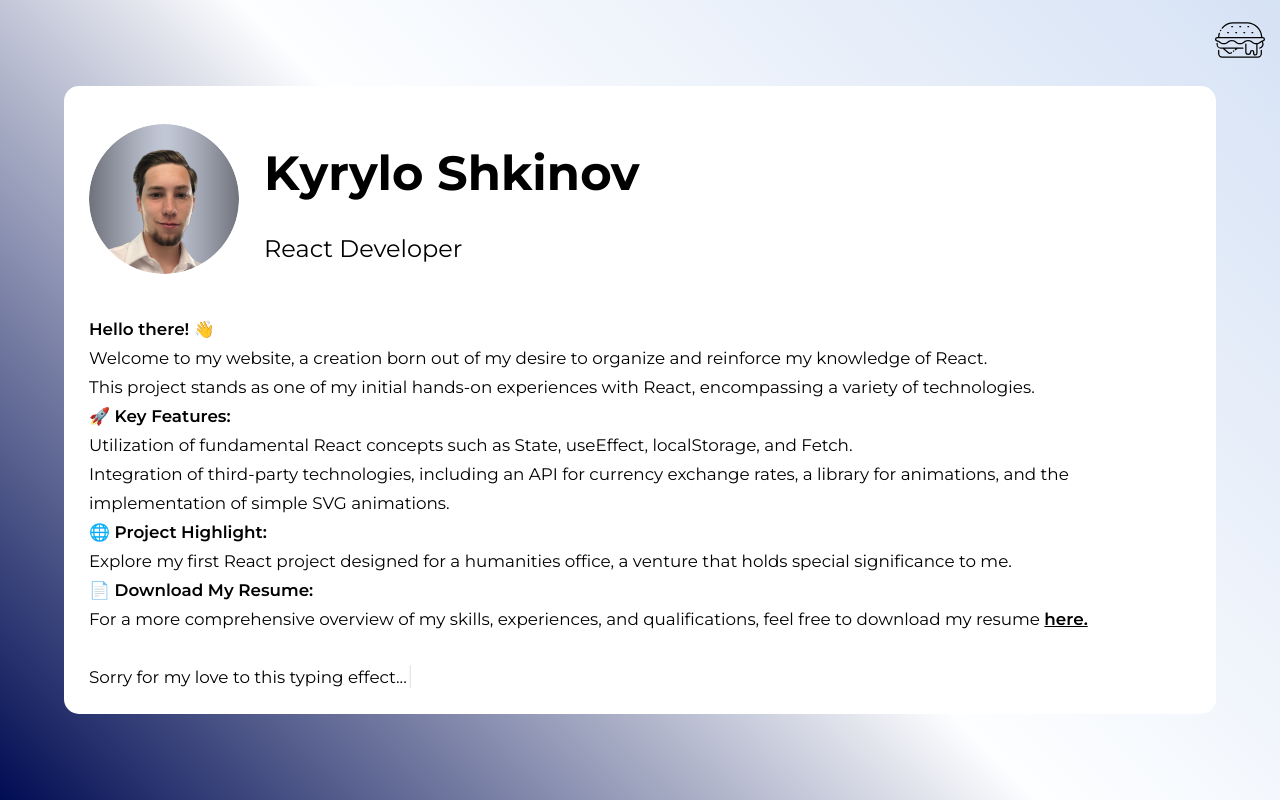
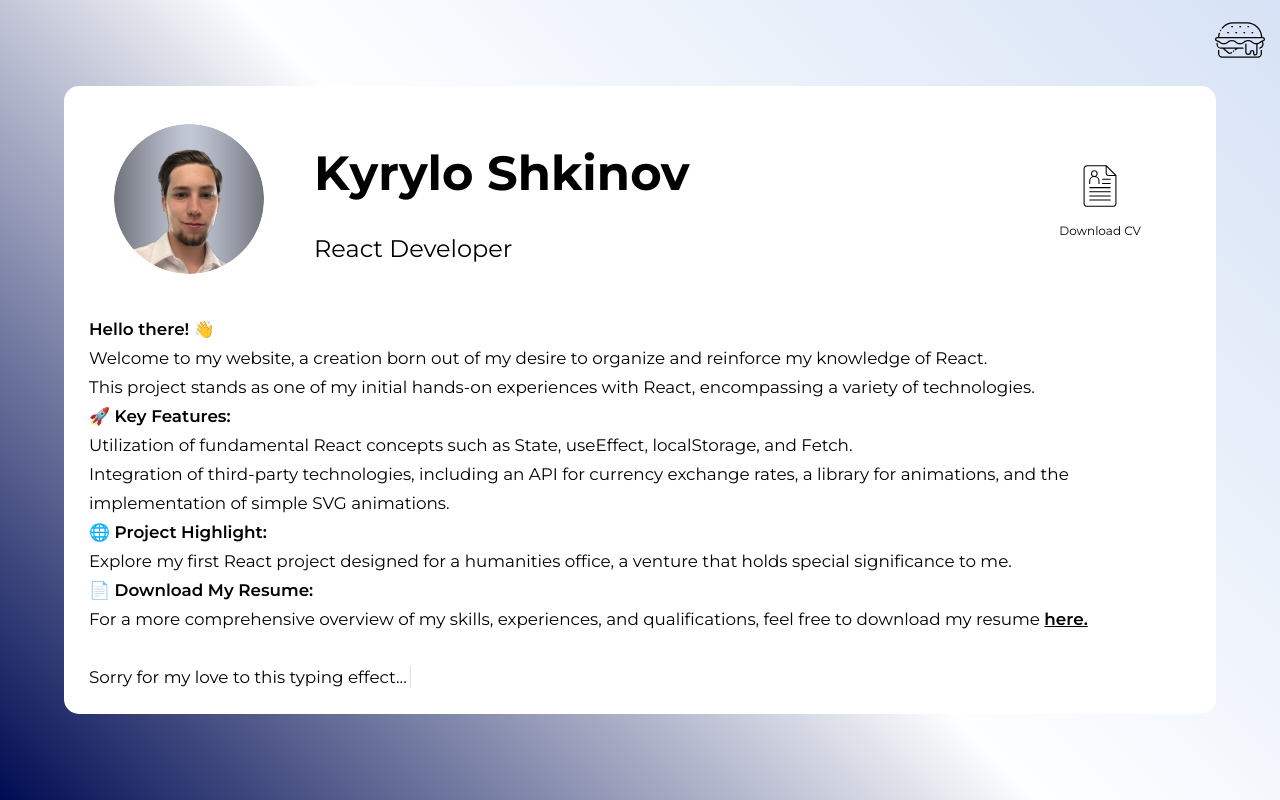
Before and after one commit to Kyrylo-Shkinov/portfolio, a React (Create React App) app: page /portfolio/about in a window 1280 px wide. Built offline with nearby package versions, Linux system fonts and the light colour scheme; no server answers.

Commit message:
add download CV button

```diff
--- a/src/components/Cv.jsx
+++ b/src/components/Cv.jsx
@@ -1,7 +1,7 @@
 import React from "react";
 import profileImg from "../img/profile-pic.png";
 import Typed from 'typed.js';
-
+import cvImg from '../img/resume.svg';
 function Cv() {
     const el = React.useRef(null);
     React.useEffect(() => {
@@ -27,6 +27,12 @@ function Cv() {
                         <h1>Kyrylo Shkinov</h1>
                         <p className="cv-title-text-role">React Developer</p>
                     </div>
+                    <a href="https://drive.google.com/file/d/1zjvLK9q6O7Zid6Wy66Rabx6JCgo-3XHQ/view?usp=drive_link" download target="_blank">
+                        <div className="cv-download">
+                            <img src={cvImg} alt="" />
+                            <p className="cv-download-title">Download CV</p>
+                        </div>
+                    </a>
                 </div>
                 <div className="cv-objective">
                     <span className="cv-objective-text" ref={el}></span>
--- a/src/css/main.css
+++ b/src/css/main.css
@@ -144,6 +144,9 @@ input[type=number]::-webkit-outer-spin-button {
   }
   .converter-numbers-text {
     margin: 15px 0 !important;
+  }
+  .cv-download {
+    right: -30px !important;
   }
 }
 .sidebar {
@@ -795,16 +798,38 @@ input[type=number]::-webkit-outer-spin-button {
 }
 .cv-title {
   display: flex;
-  margin: 25px 25px 0;
+  margin: 25px 50px 0;
+  padding-right: 50px;
   justify-content: flex-start;
   align-items: center;
+  position: relative;
+  flex-wrap: wrap;
 }
 .cv-title-photo {
   width: 150px;
   height: 150px;
-  margin-right: 25px;
+  margin-right: 50px;
   border-radius: 50%;
   background-color: var(--sidebar-background-color-main);
+}
+.cv-title .cv-download {
+  position: absolute;
+  right: 25px;
+  top: 50px;
+  font-size: 0.5em;
+  color: black;
+  display: flex;
+  flex-direction: column;
+  justify-content: center;
+  align-items: center;
+  transition: all 0.1s ease-in-out;
+}
+.cv-title .cv-download:hover {
+  transform: scale(1.05);
+}
+.cv-title .cv-download img {
+  height: 50px;
+  width: 50px;
 }
 .cv-objective {
   margin: 25px;
--- a/src/scss/components/_cv.scss
+++ b/src/scss/components/_cv.scss
@@ -5,15 +5,38 @@
 
     &-title{
         display: flex;
-        margin: 25px 25px 0;
+        margin: 25px 50px 0;
+        padding-right: 50px;
         justify-content: flex-start;
         align-items: center;
+        position: relative;
+        flex-wrap: wrap;
         &-photo{
             width: 150px;
             height: 150px;
-            margin-right: 25px;
+            margin-right: 50px;
             border-radius: 50%;
             background-color: var(--sidebar-background-color-main);
+        }
+        .cv-download{
+            position: absolute;
+            right: 25px;
+            top: 50px;
+            font-size: .5em;
+            color: black;
+            display: flex;
+            flex-direction: column;
+            justify-content: center;
+            align-items: center;
+            transition: all .1s ease-in-out;
+            &:hover{
+                transform: scale(1.05);
+            }
+
+            img{
+                height: 50px;
+                width: 50px;
+            }
         }
     }
     &-objective{
--- a/src/scss/utils/_media.scss
+++ b/src/scss/utils/_media.scss
@@ -27,4 +27,7 @@
     .converter-numbers-text{
         margin: 15px 0 !important;
     }
+    .cv-download{
+        right: -30px !important;
+    }
 }
```
Also changed, not shown: src/img/resume.svg (added), 1 other file (tests, documents, lock files or other folders).
